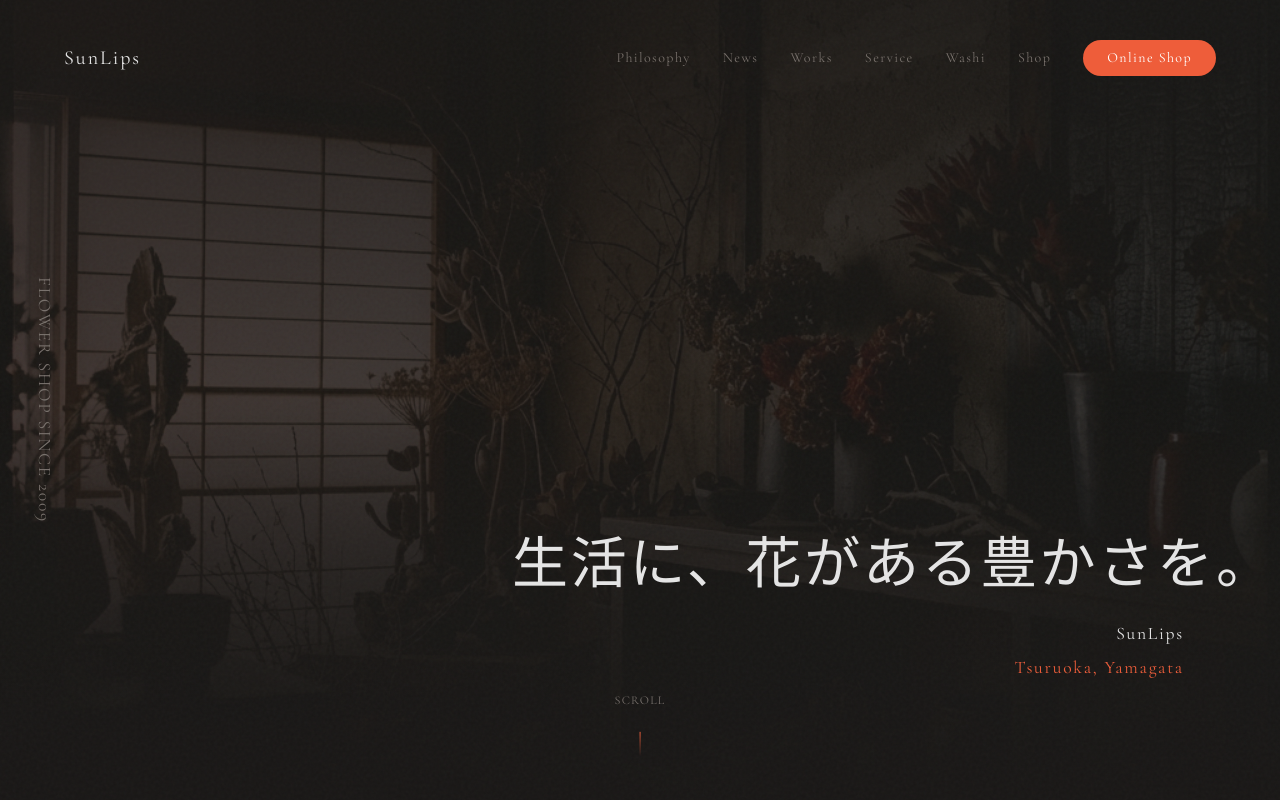
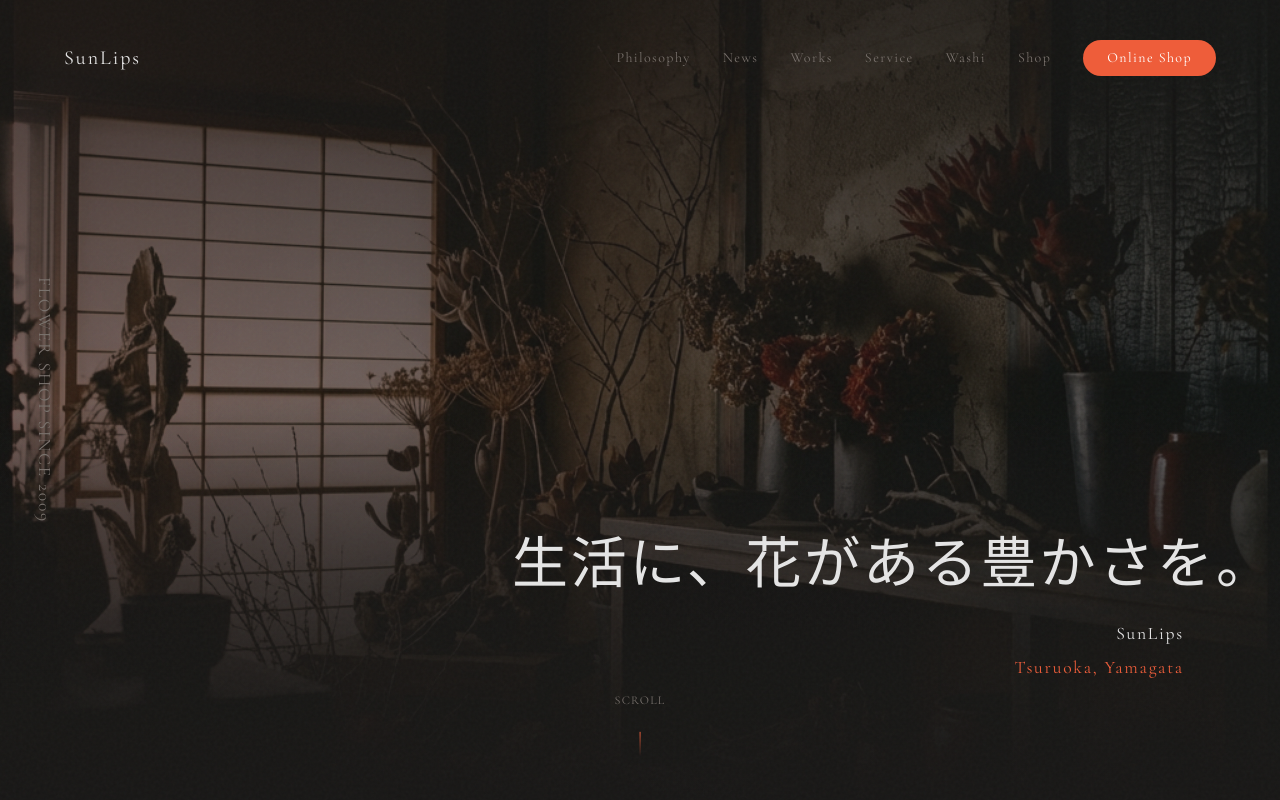
Before and after one commit to jyooooo0/sunlips, a Next.js app: page / in a window 1280 px wide. Shown: the top 800 px of the page. Built offline with nearby package versions, Linux system fonts and the light colour scheme.

Commit message:
Optimize performance by removing heavy calculations

```diff
--- a/src/components/Hero.js
+++ b/src/components/Hero.js
@@ -4,14 +4,6 @@
 import { useEffect, useState } from 'react';
 
 export default function Hero() {
-    const [scrollY, setScrollY] = useState(0);
-
-    useEffect(() => {
-        const handleScroll = () => setScrollY(window.scrollY);
-        window.addEventListener('scroll', handleScroll);
-        return () => window.removeEventListener('scroll', handleScroll);
-    }, []);
-
     return (
         <section className="relative h-screen w-full overflow-hidden">
             {/* Background Image with Dark Overlay */}
@@ -19,23 +11,16 @@
                 className="absolute inset-0 bg-cover bg-center bg-no-repeat"
                 style={{
                     backgroundImage: `url('/images/hero-bg.jpg')`,
-                    transform: `scale(${1 + scrollY * 0.0002})`,
-                    transition: 'transform 0.1s ease-out',
                 }}
             >
-                {/* Multiple Gradient Overlays for Depth */}
+                {/* Multiple Gradient Overlays for Depth - Static */}
                 <div className="absolute inset-0 bg-gradient-to-b from-[#1a1917]/80 via-[#1a1917]/50 to-[#1a1917]/90" />
                 <div className="absolute inset-0 bg-gradient-to-r from-[#ee5d3a]/20 to-transparent mix-blend-overlay" />
                 <div className="absolute inset-0 bg-gradient-to-t from-[#1a1917] via-transparent to-transparent" />
             </div>
 
-            {/* Fog Effect - Clears on Scroll */}
-            <motion.div
-                className="absolute inset-0 bg-[#1a1917]"
-                initial={{ opacity: 0.7 }}
-                animate={{ opacity: Math.max(0, 0.7 - scrollY * 0.003) }}
-                transition={{ duration: 0.1 }}
-            />
+            {/* Static Overlay instead of Scroll-based Fog */}
+            <div className="absolute inset-0 bg-[#1a1917]/30 pointer-events-none" />
 
             {/* Main Content */}
             <div className="relative z-10 flex h-full flex-col justify-end pb-[15vh] px-8 md:px-16 lg:px-24">
```
